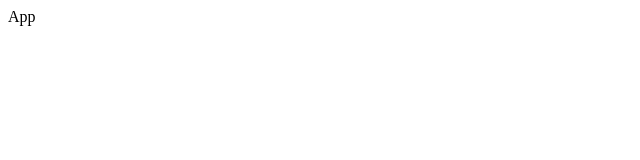
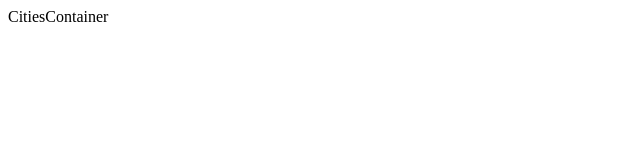
Before and after one commit to chadeyrasal/smb-final-frontend, a React (Create React App) app: page / in a window 1280 px wide. Shown: the top 160 px of the page, without its empty margins (0-640 px from the left). Built offline with nearby package versions, Linux system fonts and the light colour scheme.

Commit message:
test listed component is rendered to teh DOM

```diff
--- a/src/App.js
+++ b/src/App.js
@@ -15,7 +15,7 @@ class App extends React.Component {
   render() {
     return (
       <div className="App">
-        App
+        <CitiesContainer />
       </div>
     );
   }
```
